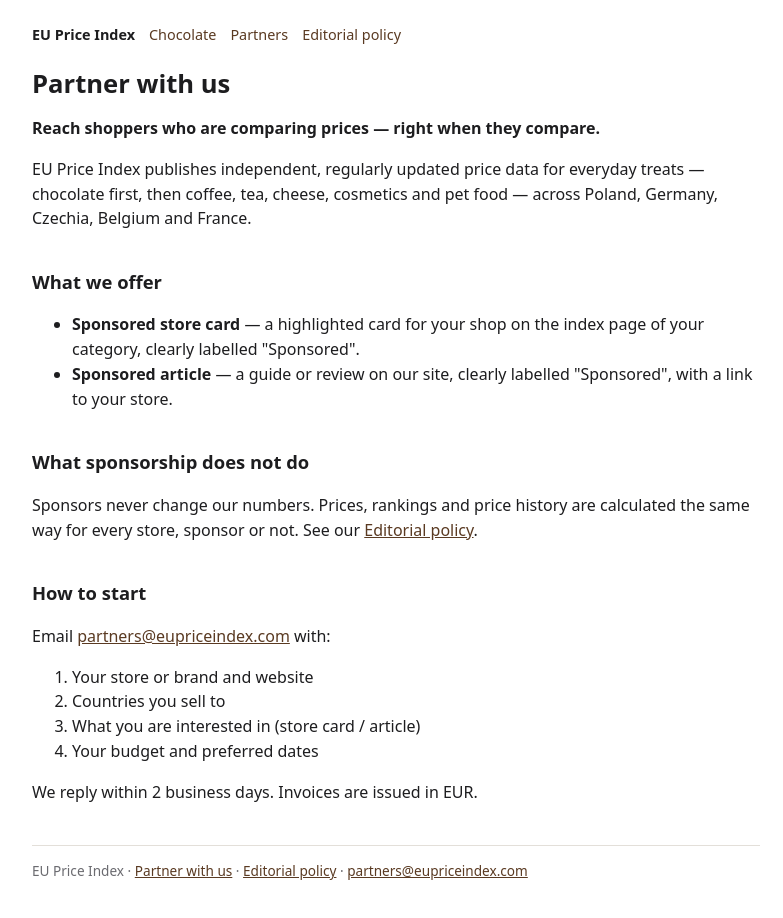
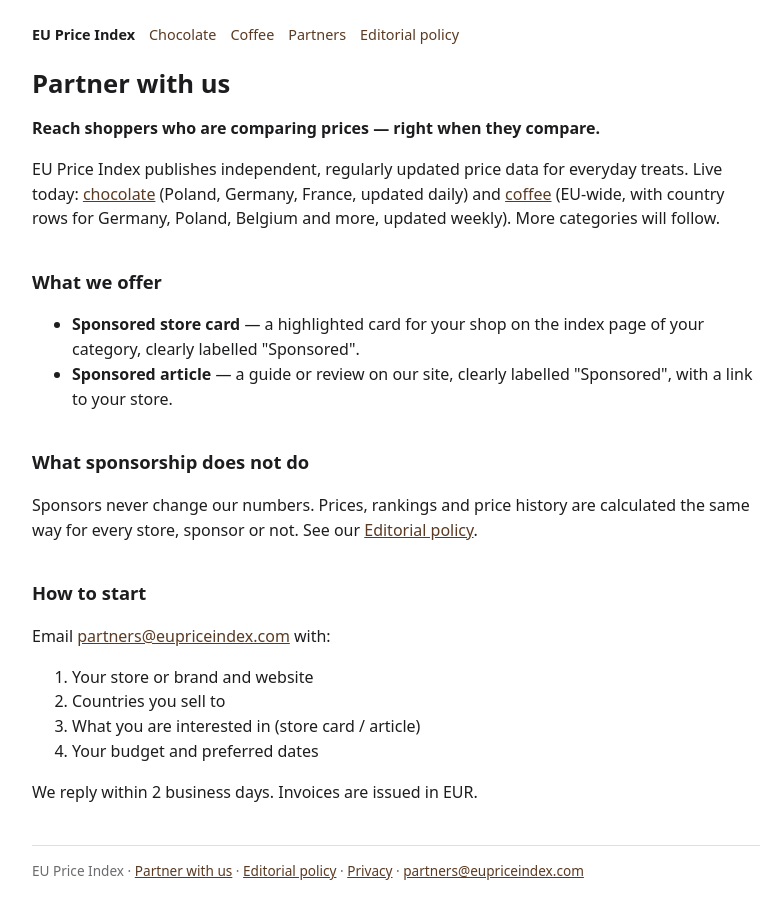
Before and after one commit to arvened/arvened.github.io, a plain HTML site: page partners/index.html in a window 1280 px wide. Shown: the whole page, without its empty margins (244-1027 px from the left). Drawn offline with Linux system fonts and the light colour scheme.

Commit message:
Site: Coffee in the top menu, Privacy in every footer, partners page shows what is live
Co-Authored-By: Claude Opus 5.5 <noreply@anthropic.com>
Claude-Session: https://claude.ai/code/session_01WWNLWz2vKWyNsyNCzuhm7H

```diff
--- a/partners/index.html
+++ b/partners/index.html
@@ -15,10 +15,10 @@ a.card:hover{border-color:var(--acc)}.card h3{margin:0 0 .3em;font-size:1.05rem}
 .badge{display:inline-block;font-size:.72rem;font-weight:700;letter-spacing:.04em;text-transform:uppercase;padding:2px 8px;border-radius:4px;background:var(--acc);color:var(--bg)}
 .badge.off{background:var(--line);color:var(--mut)}
 footer{margin-top:3em;font-size:.85rem;color:var(--mut);border-top:1px solid var(--line);padding-top:1em}</style></head><body><main>
-<nav><b><a href="/">EU Price Index</a></b><a href="/chocolate/">Chocolate</a><a href="/partners/">Partners</a><a href="/editorial-policy/">Editorial policy</a></nav>
+<nav><b><a href="/">EU Price Index</a></b><a href="/chocolate/">Chocolate</a><a href="https://coffee.eupriceindex.com/">Coffee</a><a href="/partners/">Partners</a><a href="/editorial-policy/">Editorial policy</a></nav>
 <h1>Partner with us</h1>
 <p><b>Reach shoppers who are comparing prices — right when they compare.</b></p>
-<p>EU Price Index publishes independent, regularly updated price data for everyday treats — chocolate first, then coffee, tea, cheese, cosmetics and pet food — across Poland, Germany, Czechia, Belgium and France.</p>
+<p>EU Price Index publishes independent, regularly updated price data for everyday treats. Live today: <a href="/chocolate/">chocolate</a> (Poland, Germany, France, updated daily) and <a href="https://coffee.eupriceindex.com/">coffee</a> (EU-wide, with country rows for Germany, Poland, Belgium and more, updated weekly). More categories will follow.</p>
 <h2>What we offer</h2><ul>
 <li><b>Sponsored store card</b> — a highlighted card for your shop on the index page of your category, clearly labelled "Sponsored".</li>
 <li><b>Sponsored article</b> — a guide or review on our site, clearly labelled "Sponsored", with a link to your store.</li></ul>
@@ -29,5 +29,5 @@ footer{margin-top:3em;font-size:.85rem;color:var(--mut);border-top:1px solid var
 <li>Your store or brand and website</li><li>Countries you sell to</li>
 <li>What you are interested in (store card / article)</li><li>Your budget and preferred dates</li></ol>
 <p>We reply within 2 business days. Invoices are issued in EUR.</p>
-<footer>EU Price Index · <a href="/partners/">Partner with us</a> · <a href="/editorial-policy/">Editorial policy</a> · <a href="mailto:partners@eupriceindex.com">partners@eupriceindex.com</a></footer>
+<footer>EU Price Index · <a href="/partners/">Partner with us</a> · <a href="/editorial-policy/">Editorial policy</a> · <a href="/privacy/">Privacy</a> · <a href="mailto:partners@eupriceindex.com">partners@eupriceindex.com</a></footer>
 </main></body></html>
```
Also changed, not shown: editorial-policy/index.html (+2 -2 lines), index.html (+1 -1 lines), monitoring/index.html (+2 -2 lines), privacy/index.html (+1 -1 lines).
